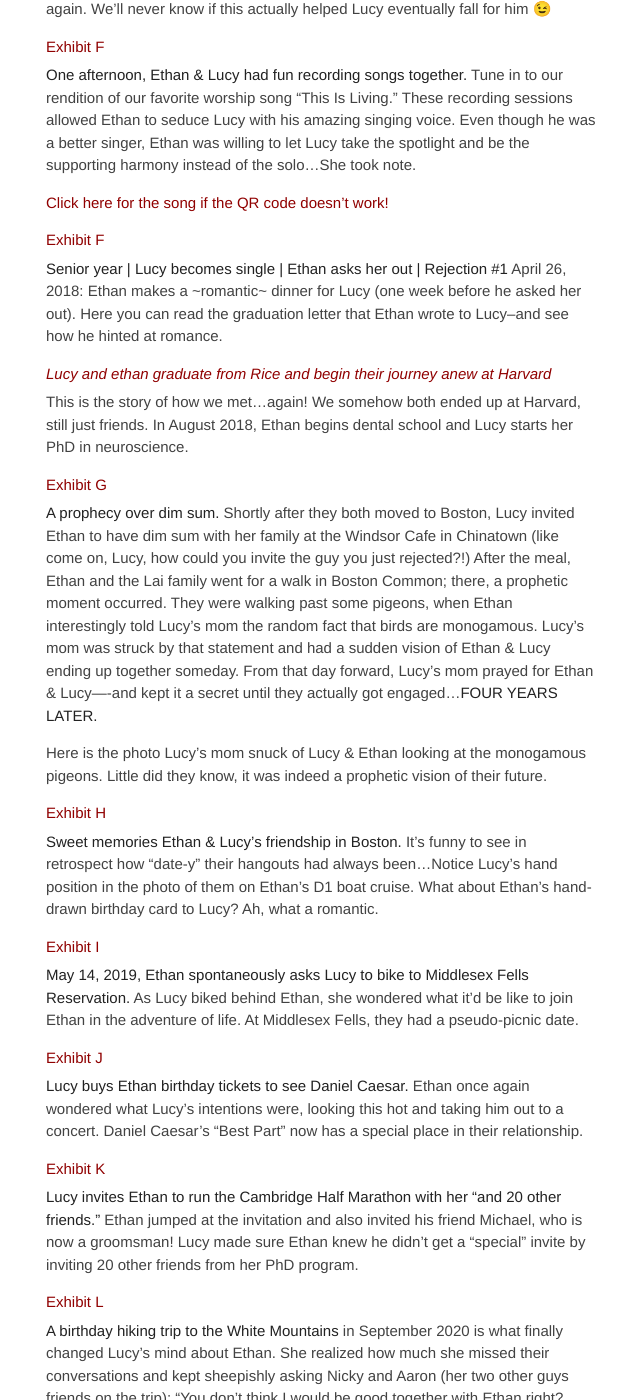
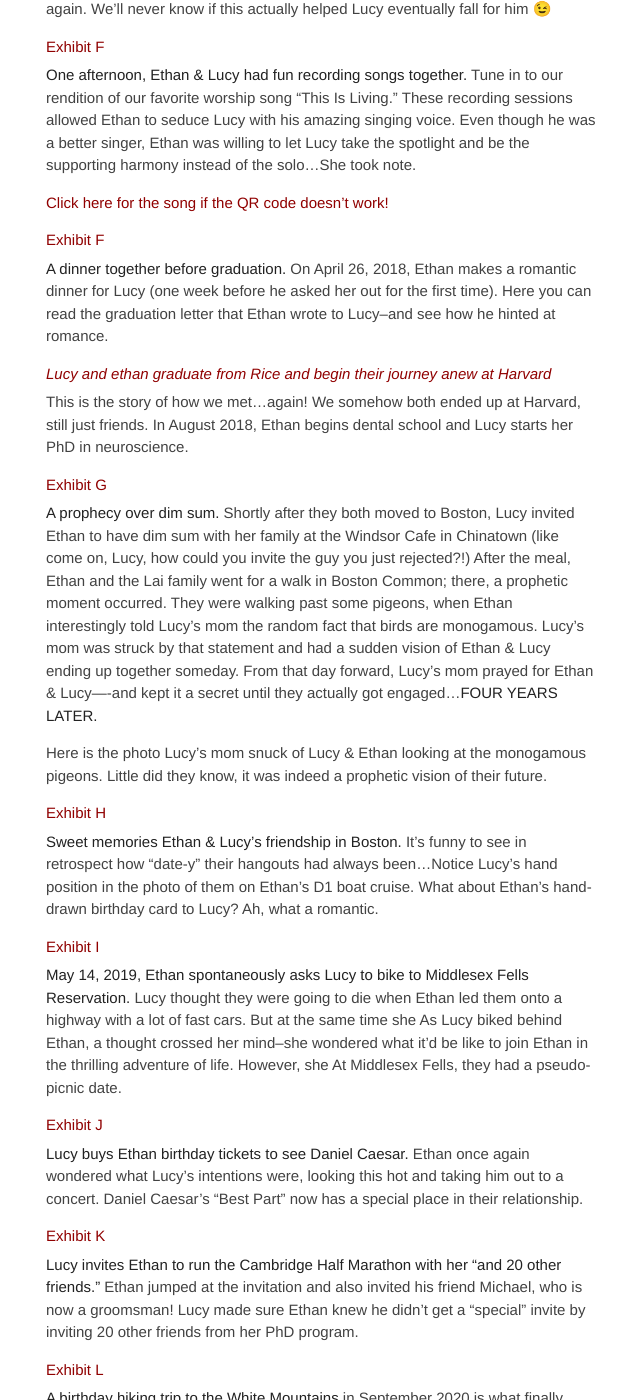
Before and after one commit to lucylai96/lucylai96.github.io, a Jekyll site: the page built from museum.md, in a window 1280 px wide and 1400 px high, scrolled down 813 px. Shown: the whole window, without its empty margins (484-1124 px from the left). Built offline with Jekyll 4.4.1, drawn with Linux system fonts in a browser that asks for light colours; our own code applies the rules of GitHub Pages for plain Markdown files.

Commit message:
Update museum.md

```diff
--- a/museum.md
+++ b/museum.md
@@ -30,8 +30,7 @@ Ethan & Lucy first met at Rice University on Monday, August 18, 2014 in a freshm
 [Click here for the song if the QR code doesn't work!](https://lucy-lai.com/files/thisisliving.mp3)
 
 #### Exhibit F
-**Senior year | Lucy becomes single | Ethan asks her out | Rejection #1**
-April 26, 2018: Ethan makes a ~romantic~ dinner for Lucy (one week before he asked her out). Here you can read the graduation letter that Ethan wrote to Lucy--and see how he hinted at romance.
+**A dinner together before graduation.** On April 26, 2018, Ethan makes a romantic dinner for Lucy (one week before he asked her out for the first time). Here you can read the graduation letter that Ethan wrote to Lucy--and see how he hinted at romance.
 
 #### *Lucy and ethan graduate from Rice and begin their journey anew at Harvard*
 This is the story of how we met...again! We somehow both ended up at Harvard, still just friends. In August 2018, Ethan begins dental school and Lucy starts her PhD in neuroscience.
@@ -45,7 +44,7 @@ Here is the photo Lucy’s mom snuck of Lucy & Ethan looking at the monogamous p
 **Sweet memories Ethan & Lucy’s friendship in Boston.** It’s funny to see in retrospect how “date-y” their hangouts had always been...Notice Lucy’s hand position in the photo of them on Ethan’s D1 boat cruise. What about Ethan’s hand-drawn birthday card to Lucy? Ah, what a romantic.
 
 #### Exhibit I
-**May 14, 2019, Ethan spontaneously asks Lucy to bike to Middlesex Fells Reservation.** As Lucy biked behind Ethan, she wondered what it’d be like to join Ethan in the adventure of life. At Middlesex Fells, they had a pseudo-picnic date.
+**May 14, 2019, Ethan spontaneously asks Lucy to bike to Middlesex Fells Reservation.** Lucy thought they were going to die when Ethan led them onto a highway with a lot of fast cars. But at the same time she As Lucy biked behind Ethan, a thought crossed her mind--she wondered what it’d be like to join Ethan in the thrilling adventure of life. However, she At Middlesex Fells, they had a pseudo-picnic date.
 
 #### Exhibit J
 **Lucy buys Ethan birthday tickets to see Daniel Caesar.** Ethan once again wondered what Lucy’s intentions were, looking this hot and taking him out to a concert. Daniel Caesar’s “Best Part” now has a special place in their relationship.
```
